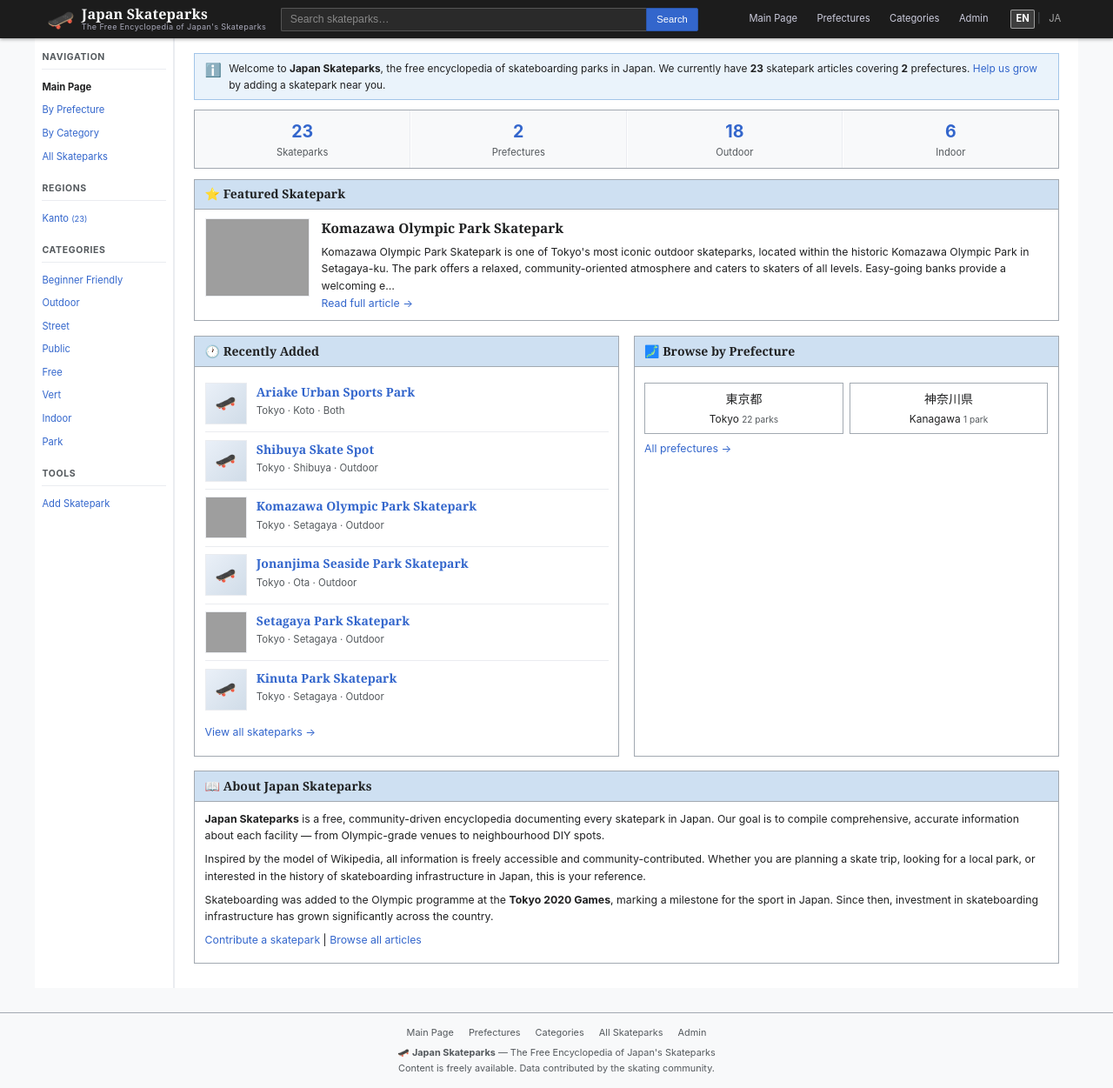
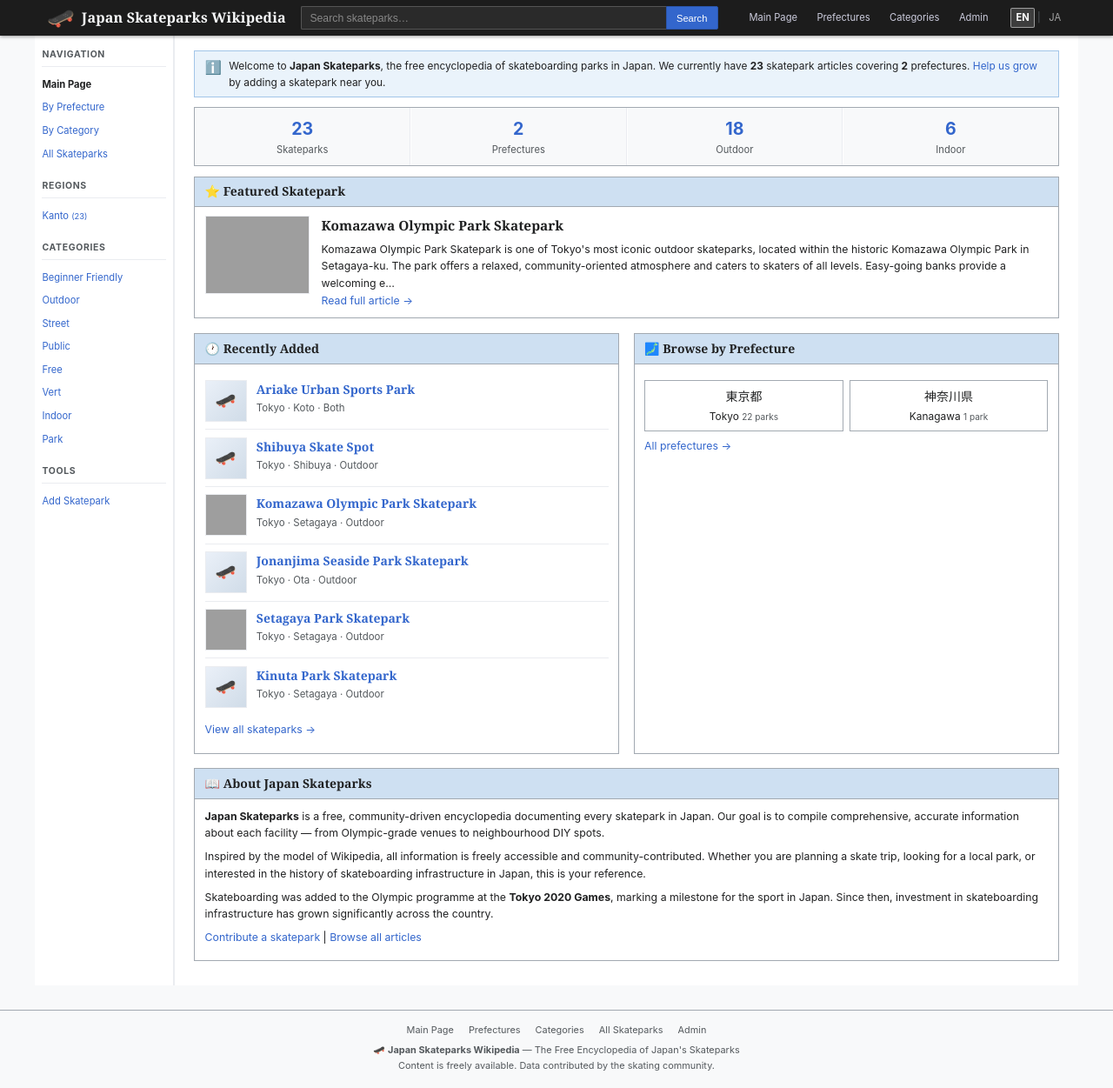
Before and after one commit to lyuhiroyama/japan-skateparks.org, a PHP site: page /index.php in a window 1280 px wide. Shown: the whole page at 87% size. Run offline with PHP 8.4, Linux system fonts and the light colour scheme; data comes from the database, SQL or seed files in the repository; grey boxes are pictures that could not be loaded.

Commit message:
Remove site tagline from header, rename EN title to "Japan Skateparks Wikipedia"

```diff
--- a/includes/header.php
+++ b/includes/header.php
@@ -31,7 +31,6 @@ $current_page = basename($_SERVER['PHP_SELF'], '.php');
             <span class="logo-icon">🛹</span>
             <span class="logo-text">
                 <span class="logo-title"><?= __('site_name') ?></span>
-                <span class="logo-tagline"><?= __('site_tagline') ?></span>
             </span>
         </a>
 
--- a/lang/en.php
+++ b/lang/en.php
@@ -1,7 +1,7 @@
 <?php
 return [
     // Site identity
-    'site_name'                  => 'Japan Skateparks',
+    'site_name'                  => 'Japan Skateparks Wikipedia',
     'site_tagline'               => 'The Free Encyclopedia of Japan\'s Skateparks',
     'lang_switch_en'             => 'EN',
     'lang_switch_ja'             => 'JA',
--- a/lang/ja.php
+++ b/lang/ja.php
@@ -2,7 +2,7 @@
 return [
     // Site identity
     'site_name'                  => '日本スケートパークWiki',
-    'site_tagline'               => '日本のスケートパーク無料百科事典',
+    'site_tagline'               => '日本のスケートパークWikipedia',
     'lang_switch_en'             => 'EN',
     'lang_switch_ja'             => 'JA',
 
```
